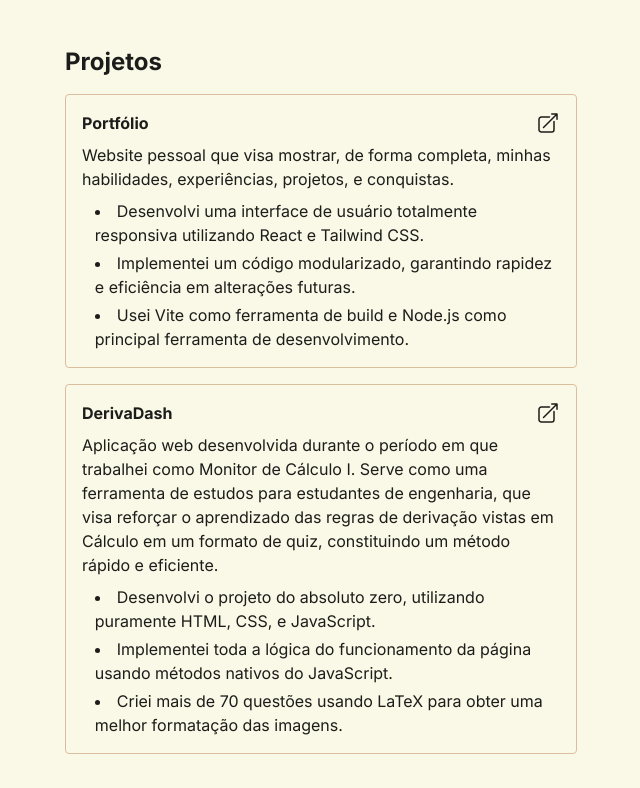
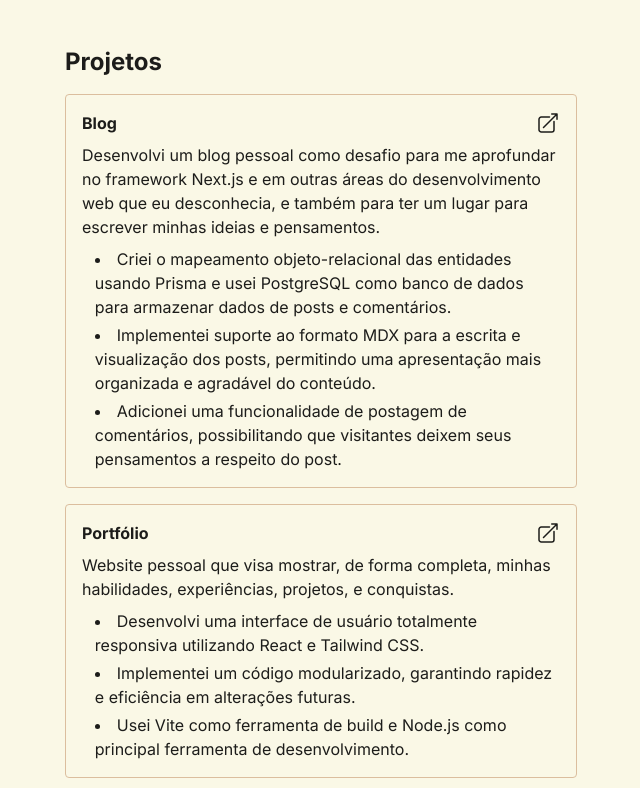
Before and after one commit to mcavalcantes/portfolio, a React (Vite) app: page / in a window 1280 px wide. Shown: the part 1292-2080 px from the top of the page, without its empty margins (319-959 px from the left). Built offline with nearby package versions, Linux system fonts and the light colour scheme.

Commit message:
added the blog to the projects' section

```diff
--- a/src/constants/constants.ts
+++ b/src/constants/constants.ts
@@ -80,6 +80,16 @@ export const EXPERIENCES: Array<Experience> = [
 
 export const PROJECTS: Array<Project> = [
   {
+    link: "https://blog-mcavalcante.vercel.app/",
+    name: "Blog",
+    description: "Desenvolvi um blog pessoal como desafio para me aprofundar no framework Next.js e em outras áreas do desenvolvimento web que eu desconhecia, e também para ter um lugar para escrever minhas ideias e pensamentos.",
+    bullets: [
+      "Criei o mapeamento objeto-relacional das entidades usando Prisma e usei PostgreSQL como banco de dados para armazenar dados de posts e comentários.",
+      "Implementei suporte ao formato MDX para a escrita e visualização dos posts, permitindo uma apresentação mais organizada e agradável do conteúdo.",
+      "Adicionei uma funcionalidade de postagem de comentários, possibilitando que visitantes deixem seus pensamentos a respeito do post.",
+    ],
+  },
+  {
     link: "https://mcavalcante.netlify.app/",
     name: "Portfólio",
     description: "Website pessoal que visa mostrar, de forma completa, minhas habilidades, experiências, projetos, e conquistas.",
```
